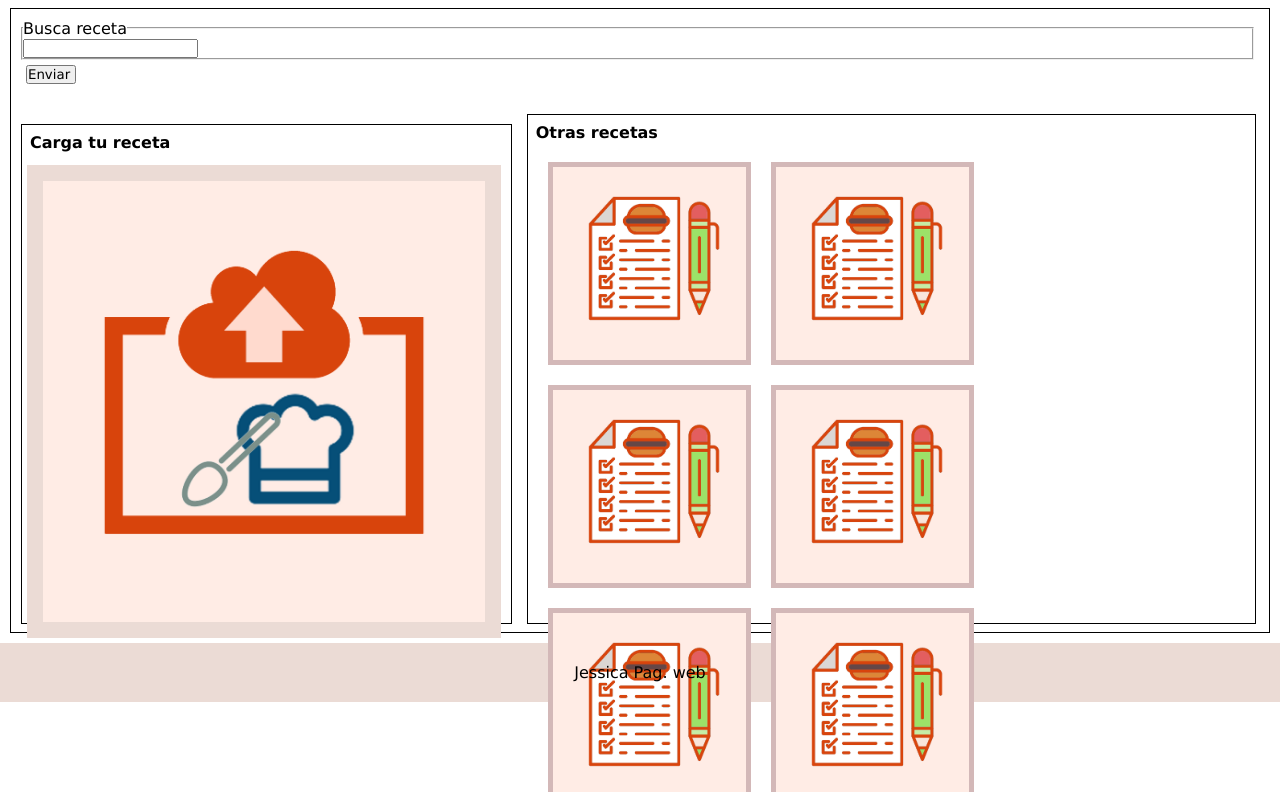
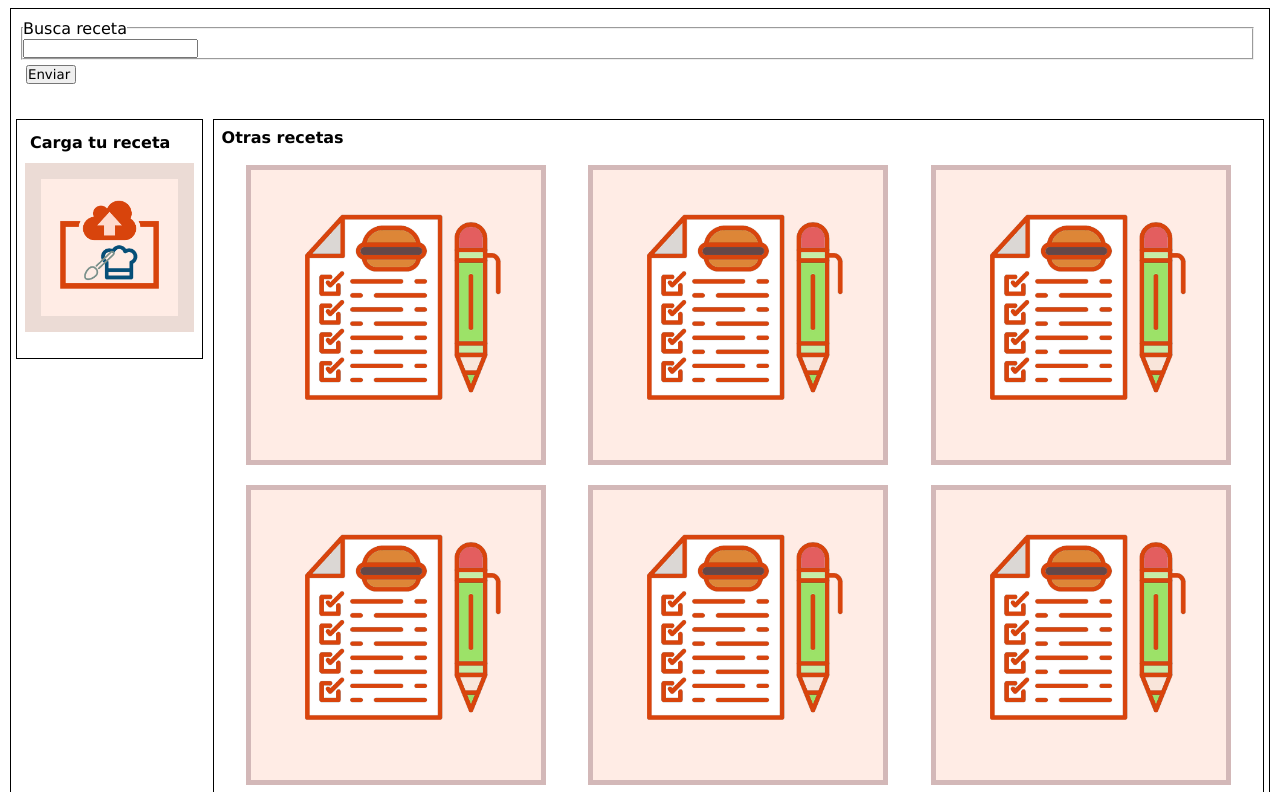
Before and after one commit to Jess-95/pag_web_receta, a plain HTML site: page index.html in a window 1280 px wide. Shown: the part 248-1040 px from the top of the page. Drawn offline with Linux system fonts and the light colour scheme.

Commit message:
arreglo del cuerpo

```diff
--- a/css/style.css
+++ b/css/style.css
@@ -52,16 +52,15 @@ nav {
 }
 /* FIN DL ENCABEZADO */
 
+/*cuerpo*/
 #cont{
-   height: 625px;
    margin: 10px ;
    margin-right: 10px;
    border: 1px solid #000000;
-
 }
 
-/*MAIN*/
 
+  /*MAIN*/
    /*FORMULARIO BUSQUEDA*/
    .formulario{
      width: 98%;
@@ -74,19 +73,24 @@ nav {
     }
    /*FIN FORMULARIO BUSQUEDA*/
 
-/*carga de receta*/
-.article1{
-   /*width: 460px;*/
-   width: 39%;
-   height: 500px;
-   margin: 10px ;
-   border: 1px solid #000000;
-
+#cuerpo{
+    margin: 0%;
+    padding: 0%;
+    display: flex;
+    justify-content: space-between;
 }
 
-#cont_carga{
-    max-width: 100%;
-    overflow: hidden;
+img:hover{
+    transform: scale(0.9);
+}
+   /*carga de receta*/
+
+.article1{
+   width: 200px;
+   height: 240px;
+   padding: 5px;
+   margin: 5px;
+   border: 1px solid #000000;
 }
 
 h4{
@@ -96,50 +100,45 @@ h4{
 .a{
     width: 50%;
 }
+#cont_carga{
+    overflow: hidden;
+}
+
 .img_carga{
-     margin: 5px;
-     margin-right:5px ;
+     margin: 3px;
      border: 1pc solid #ebdbd5;
      max-width: 97%;
 }
+   /* FIN carga de receta*/
 
-/* FIN carga de receta*/
-
-/*OTRAS RECETAS*/
+   /*OTRAS RECETAS*/
 
 .article2{
-   /*width: 998px;*/
-   width: 58%;
-   height: 510px;
-   margin-left: 41% ;
+   width: 90%;
+
+   margin: 5px;
    border: 1px solid #000000;
+   overflow: hidden;
+   display: inline-block
+}
+
+#cont_img{
+    display:flex;
+    flex-wrap:wrap;
+    justify-content: space-evenly;
+    align-items: flex-start;
 }
 
 .img_receta{
-    width: 31%;
+    width: 300px;
     margin: 10px;
-    display: block;
     border: 5px solid rgb(211, 184, 184);
-}
-
-#cont_img{
-    max-width: 100%;
-    overflow: auto;
-    width: 90%;
-    margin: 10px;
 }
 /*FIN OTRAS RECETAS*/
 /*FIN DE MAIN*/
 
-/*footer*/
-footer{
-    text-align: center;
-    margin: auto;
-    padding: 20px;
-    background-color: #ebdbd5;
-}
-/*fin del footer*/
 
+/*FIN cuerpo*/
 
 
 /*Estilos para pag max 780px*/
--- a/index.html
+++ b/index.html
@@ -34,7 +34,6 @@
     <div id="cont" >
     <main>
     <section>
-
       <!-- FORMULARIO  BUSQUEDA-->
       <form class="formulario">
         <fieldset>
@@ -47,8 +46,9 @@
       </form>
       <!--  FIN FORMULARIO BUSQUEDA-->
 
+      <div id="cuerpo">
         <!-- CARGA DE RECETA  -->
-          <article class="article1" style= "float: left">
+        <article class="article1" >
           <h4 >Carga tu receta</h4>
 
           <a href="formulario.html">
@@ -56,30 +56,29 @@
            <img class="img_carga" src= "img/carga_receta.png"  alt="Carga"/>
            </div>
           </a>
-
         </article>
        <!-- FIN DE CARGA DE RECETA -->
 
         <article class="article2">
           <H4>Otras recetas</H4>
           <div id="cont_img">
-              <img class="img_receta" src= "img/receta.jpg" width="150 px" style= "float: left" alt="Receta"/>
-              <img class="img_receta" src= "img/receta.jpg" width="150 px" style= "float: left" alt="Receta"/>
-              <img class="img_receta" src= "img/receta.jpg" width="150 px" style= "float: left" alt="Receta"/>
-              <img class="img_receta" src= "img/receta.jpg" width="150 px" style= "float: left" alt="Receta"/>
-              <img class="img_receta" src= "img/receta.jpg" width="150 px" style= "float: left" alt="Receta"/>
-              <img class="img_receta" src= "img/receta.jpg" width="150 px" style= "float: left" alt="Receta"/>
-              <img class="img_receta" src= "img/receta.jpg" width="150 px" style= "float: left" alt="Receta"/>
-              <img class="img_receta" src= "img/receta.jpg" width="150 px" style= "float: left" alt="Receta"/>
-              <img class="img_receta" src= "img/receta.jpg" width="150 px" style= "float: left" alt="Receta"/>
-              <img class="img_receta" src= "img/receta.jpg" width="150 px" style= "float: left" alt="Receta"/>
-
+             <img class="img_receta" src= "img/receta.jpg" width="150 px" >
+             <img class="img_receta" src= "img/receta.jpg" width="150 px" >
+              <img class="img_receta" src= "img/receta.jpg" width="150 px" >
+              <img class="img_receta" src= "img/receta.jpg" width="150 px" >
+              <img class="img_receta" src= "img/receta.jpg" width="150 px" >
+              <img class="img_receta" src= "img/receta.jpg" width="150 px" >
+             <img class="img_receta" src= "img/receta.jpg" width="150 px" >
+              <img class="img_receta" src= "img/receta.jpg" width="150 px" >
+              <img class="img_receta" src= "img/receta.jpg" width="150 px" >
+              <img class="img_receta" src= "img/receta.jpg" width="150 px" >
           </div>
         </article>
-
+      </div>
     </section>
     </main>
     </div>
+
 
 
 
```
Lines whose indentation alone changed are shown as unchanged.
